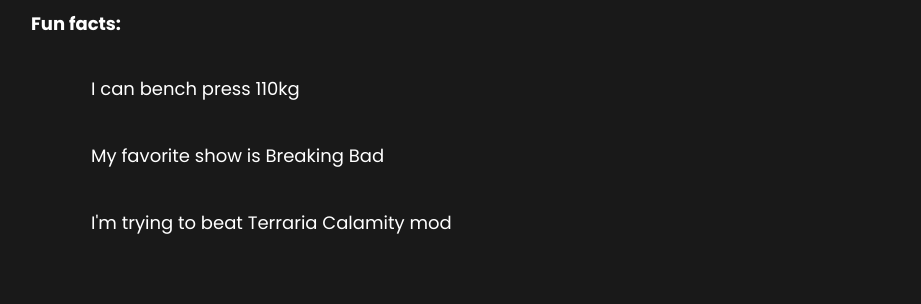
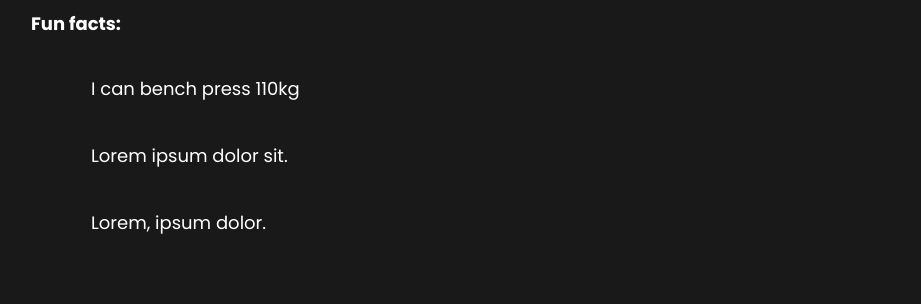
Before and after one commit to filipkorbut/filipkorbut.github.io, a plain HTML site: page en.html in a window 1280 px wide. Shown: the part 1460-1764 px from the top of the page, without its empty margins (9-930 px from the left). Drawn offline with Linux system fonts and the light colour scheme.

Commit message:
changed description to lorem (will change  it)

```diff
--- a/en.html
+++ b/en.html
@@ -86,8 +86,8 @@
                 </div>
                 <ul>
                     <li class="slide-left">I can bench press 110kg</li>
-                    <li class="slide-left">My favorite show is Breaking Bad</li>
-                    <li class="slide-left">I'm trying to beat Terraria Calamity mod</li>
+                    <li class="slide-left">Lorem ipsum dolor sit.</li>
+                    <li class="slide-left">Lorem, ipsum dolor.</li>
                 </ul>
                 <div class="chart hidden">
                     <p><strong>Here's a chart of my Github contributions:</strong></p>
```
Also changed, not shown: pl.html (line endings or trailing spaces).
